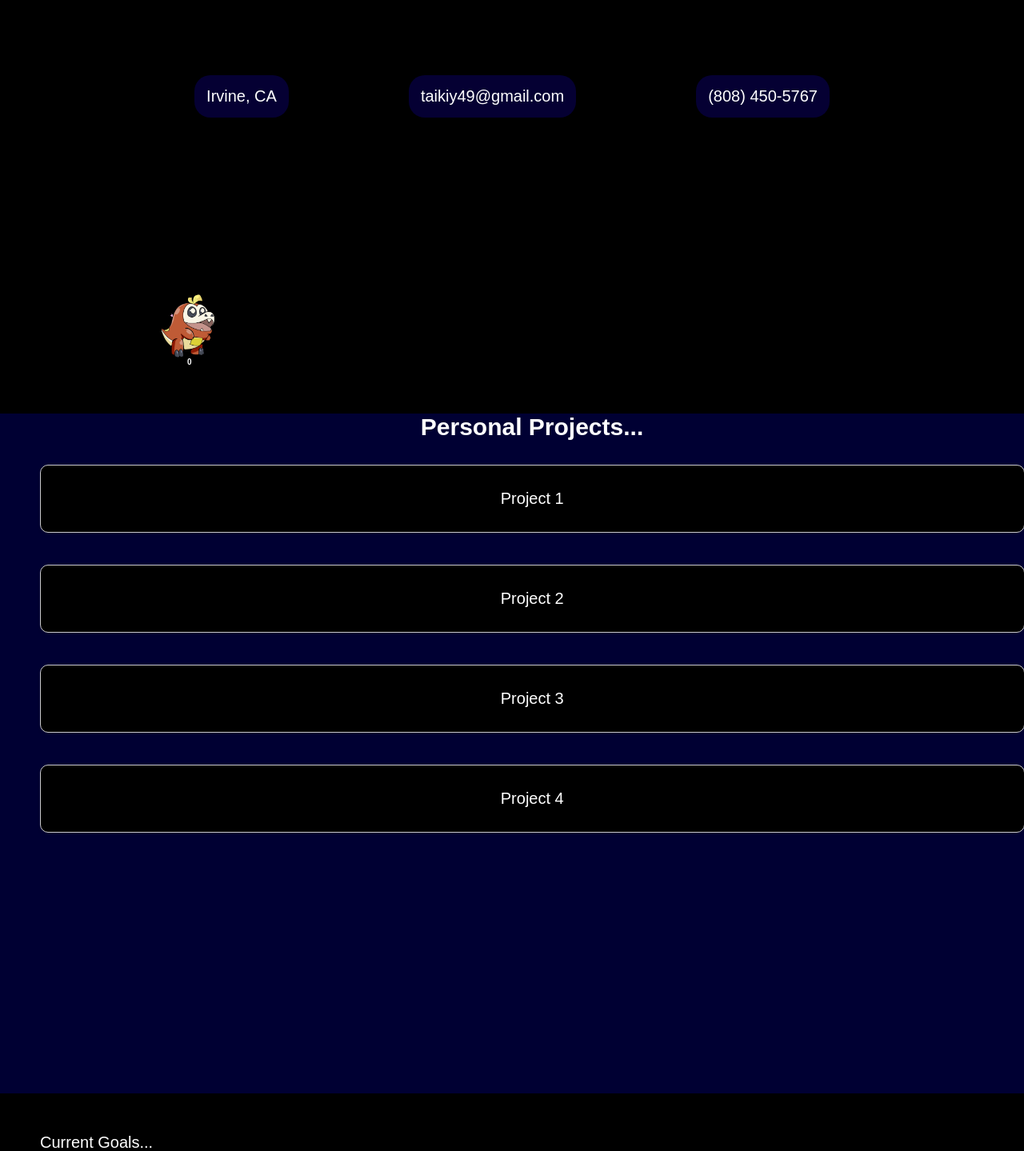
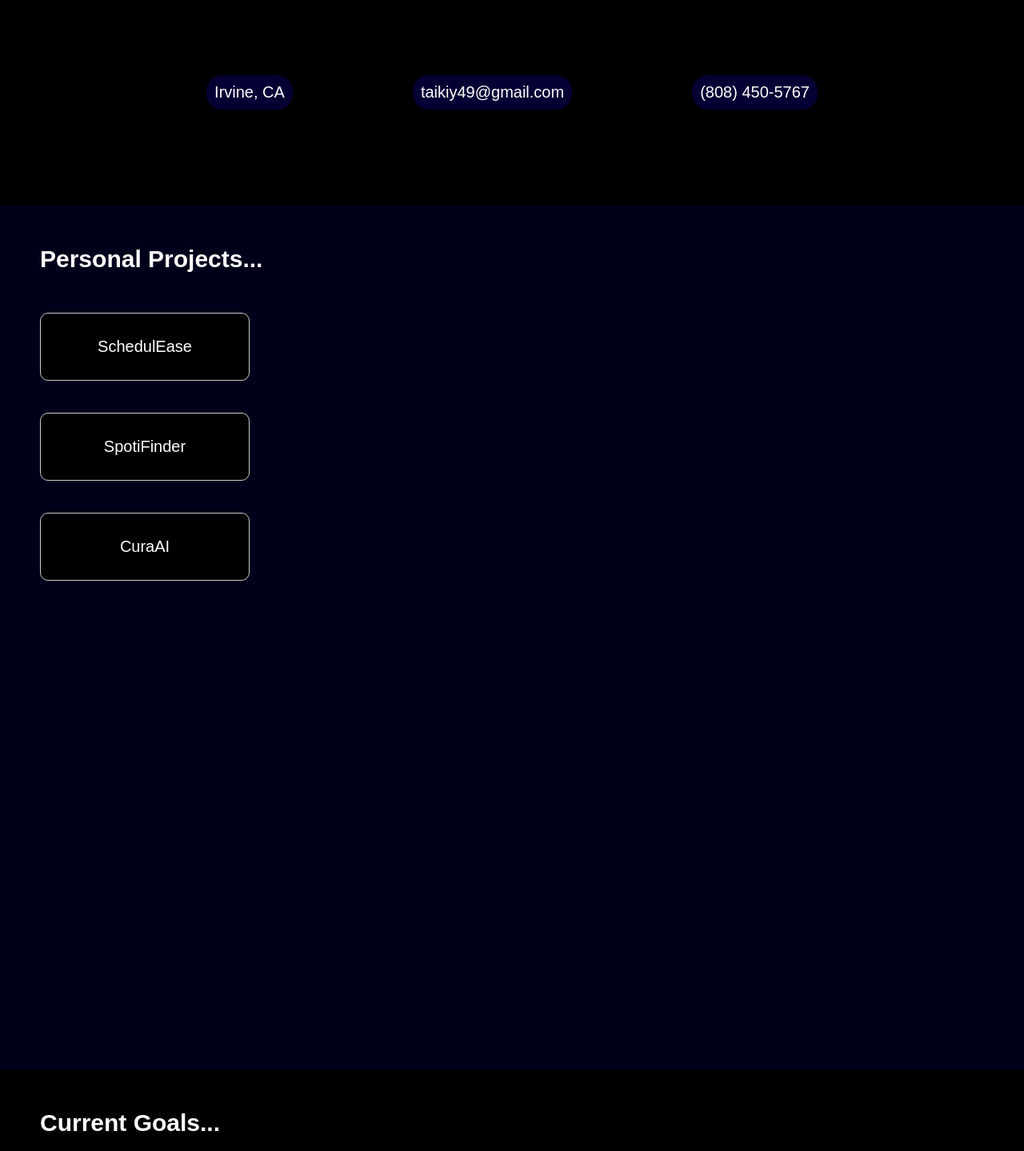
Before and after one commit to Taikiy49/Personal-Website, a React (Create React App) app: page / in a window 1280 px wide. Shown: the part 551-1990 px from the top of the page at 80% size. Built offline with nearby package versions, Linux system fonts and the light colour scheme.

Commit message:
BEST COMMIT HERE

```diff
--- a/src/1-First.css
+++ b/src/1-Cover.css
@@ -121,6 +121,7 @@
     margin-left: 25px; margin-right: 25px;
     width: 60px;
     border-radius: 100%;
+    border: 1px solid #ccc; box-shadow: 0 2px 5px rgba(0, 0, 0, 0.1);
 }
 
 .linkedin-img:hover, .github-img:hover{ transform: scale(1.1); }
@@ -128,13 +129,13 @@
 
 .contact-info{
     display: flex;
-    margin: 0 auto; margin-top: 75px; margin-bottom: 200px;
+    margin: 0 auto; margin-top: 75px; margin-bottom: 100px;
     gap: 150px;
 }
 
 .contact-box{
     cursor: pointer;
-    border-radius: 20px; padding: 15px;
+    border-radius: 20px; padding: 10px;
     background-color: rgba(25, 0, 255, 0.2);
 }
 
--- a/src/1-First.js
+++ b/src/1-Cover.js
@@ -1,7 +1,7 @@
 import React, { useState, useEffect } from 'react';
-import './1-First.css';
+import './1-Cover.css';
 
-const First = () => {
+const Cover = () => {
   const [titleDone, setTitleDone] = useState(false);
   const [subtitleDone, setSubtitleDone] = useState(false);
   const [descriptionDone, setDescriptionDone] = useState(false);
@@ -51,4 +51,4 @@ const First = () => {
   );
 };
 
-export default First;
+export default Cover;
--- /dev/null
+++ b/src/2-Projects.css
@@ -0,0 +1,31 @@
+.box {
+  background-color: black;
+  border: 1px solid #ccc; box-shadow: 0 2px 5px rgba(0, 0, 0, 0.1);
+  cursor: pointer;
+  padding: 30px;
+  margin-bottom: 40px; margin-left: 50px;
+  border-radius: 10px;
+  width: 200px;
+  text-align: center;
+}
+
+.box:hover {
+  transform: scale(1.01);
+}
+
+.second-floor{
+  height: 1080px;
+  background-color: rgba(0, 0, 255, 0.1);
+}
+
+.projects-container {
+  display: flex;
+  flex-direction: column;
+  margin: 0 auto;
+
+}
+
+.projects-container-title{
+  margin-top: 50px; margin-bottom: 50px; margin-left: 50px;
+  font-size: 30px; font-weight: bold;
+}
--- /dev/null
+++ b/src/2-Projects.js
@@ -0,0 +1,17 @@
+import './2-Projects.css'
+
+
+const Projects = () => {
+    return(
+        <div className='second-floor'>
+            <div className="projects-container">
+                <div className='projects-container-title'>Personal Projects...</div>
+                <div className="box">SchedulEase</div>
+                <div className="box">SpotiFinder</div>
+                <div className="box">CuraAI</div>
+            </div>
+        </div>
+);
+};
+
+export default Projects;
--- a/src/2-Second.css
+++ /dev/null
@@ -1,111 +0,0 @@
-
-.dinosaur-container {
-    position: relative;
-    width: 100%;
-    height: 100px;
-
-}
-
-.dinosaur-container img {
-    cursor: pointer;
-    display: block;
-    margin-left: auto;
-    width: 70px;
-    position: absolute;
-    animation: moveAndFlip 30s linear infinite;
-}
-
-
-.counter-text {
-    position: absolute;
-    top: 80px;
-    left: 50px;
-    font-size: 10px; font-weight: bold;
-    animation: moveCounter 30s linear infinite;
-    margin-left: 34px;
-}
-
-@keyframes moveAndFlip {
-    0%, 25% {
-      left: 200px;
-      transform: scaleX(-1);
-    }
-    50% {
-      left: calc(100% - 300px);
-      transform: scaleX(-1);
-    }
-    50.01%, 75% {
-      left: calc(100% - 300px);
-      transform: scaleX(1);
-    }
-    100% {
-      left: 200px;
-      transform: scaleX(1);
-    }
-}
-
-@keyframes moveCounter {
-    0%, 25% {
-      left: 200px;
-    }
-    50% {
-      left: calc(100% - 300px);
-    }
-    50.01%, 75% {
-      left: calc(100% - 300px);
-    }
-    100% {
-      left: 200px;
-    }
-}
-
-.box {
-    background-color: black;
-    border: 1px solid #ccc;
-    cursor: pointer;
-    padding: 30px;
-    margin-bottom: 40px;
-    margin-top: 30px;
-    border-radius: 10px;
-    box-shadow: 0 2px 5px rgba(0, 0, 0, 0.1);
-    width: 95%;
-    text-align: center;
-}
-
-.box:hover {
-    transform: scale(1.01);
-}
-
-
-.projects-master-container{
-    width: 100%;
-    background-color: rgba(0, 0, 255, 0.2);
-    height: 850px;
-}
-
-.goals-master-container{
-    width: 100%;
-    background-color: black;
-    height: 850px;
-}
-
-.projects-container,
-.goals-container,
-.explorations-container {
-    margin-top: 50px;
-    margin-right: auto;
-    margin-left: 50px;
-}
-
-.projects-container-title{
-    text-align: center;
-    font-size: 30px; font-weight: bold;
-}
-
-footer {
-    display: flex;
-    margin-top: auto;
-    margin-bottom: 20px;
-    margin-left: 50px;
-    margin-top: 100px;
-}
--- a/src/2-Second.js
+++ /dev/null
@@ -1,32 +0,0 @@
-import React, { useState } from 'react';
-import './2-Second.css'
-
-
-const Second = () => {
-    const [counter, setCounter] = useState(0);
-
-    const handleClick = () => {
-        setCounter(counter + 1);
-    };
-
-    return(
-        <div className='second-floor'>
-            <div className="dinosaur-container">
-                <img src="./dinosaur.png" alt="dinosaur" onClick={handleClick} />
-                <div className="counter-text">{counter}</div>
-            </div>
-
-            <div className="projects-master-container">
-                <div className="projects-container">
-                    <div className='projects-container-title'>Personal Projects...</div>
-                    <div className="box">Project 1</div>
-                    <div className="box">Project 2</div>
-                    <div className="box">Project 3</div>
-                    <div className="box">Project 4</div>
-                </div>
-            </div>
-        </div>
-    );
-};
-
-export default Second;
--- /dev/null
+++ b/src/3-Goals.css
@@ -0,0 +1,30 @@
+.box {
+    background-color: black;
+    border: 1px solid #ccc; box-shadow: 0 2px 5px rgba(0, 0, 0, 0.1);
+    cursor: pointer;
+    padding: 30px;
+    margin-bottom: 40px; margin-left: 50px;
+    border-radius: 10px;
+    width: 200px;
+    text-align: center;
+}
+
+.box:hover {
+    transform: scale(1.01);
+}
+
+.third-floor{
+    height: 1080px;
+}
+
+.goals-container {
+    display: flex;
+    flex-direction: column;
+    margin: 0 auto;
+
+}
+
+.goals-container-title{
+    margin-top: 50px; margin-bottom: 50px; margin-left: 50px;
+    font-size: 30px; font-weight: bold;
+}
--- /dev/null
+++ b/src/3-Goals.js
@@ -0,0 +1,17 @@
+import './3-Goals.css';
+
+const Goals = () => {
+    return (
+        <div className='third-floor'>
+            <div className="goals-container">
+                <div className='goals-container-title'>Current Goals...</div>
+                <div className="box">Find another internship for summer 2025!</div>
+                <div className="box">Enhance skills in fullstack development!</div>
+                <div className="box">Learn more programming languages!</div>
+                <div className="box">Compete in more Hackathons!</div>
+            </div>
+        </div>
+    );
+};
+
+export default Goals;
--- /dev/null
+++ b/src/4-Experiences.css
@@ -0,0 +1,33 @@
+.box {
+    background-color: black;
+    border: 1px solid #ccc; box-shadow: 0 2px 5px rgba(0, 0, 0, 0.1);
+    cursor: pointer;
+    padding: 30px;
+    margin-bottom: 40px; margin-left: 50px;
+    border-radius: 10px;
+    width: 200px;
+    text-align: center;
+}
+
+.box:hover {
+    transform: scale(1.01);
+}
+
+
+.fourth-floor{
+    background-color: rgba(0, 0, 255, 0.1);
+    height: 1080px;
+}
+
+
+.experiences-container {
+    display: flex;
+    flex-direction: column;
+    margin: 0 auto;
+
+}
+
+.experiences-container-title{
+    margin-top: 50px; margin-bottom: 50px; margin-left: 50px;
+    font-size: 30px; font-weight: bold;
+}
--- /dev/null
+++ b/src/4-Experiences.js
@@ -0,0 +1,16 @@
+import './4-Experiences.css'
+
+const Experiences = () => {
+    return (
+        <div className='fourth-floor'>
+            <div className="experiences-container">
+                <div className='experiences-container-title'>Experiences...</div>
+                <div className="box">Experience 1</div>
+                <div className="box">Experience 2</div>
+                <div className="box">Experience 3</div>
+            </div>
+        </div>
+    );
+};
+
+export default Experiences;
--- a/src/App.css
+++ b/src/App.css
@@ -7,3 +7,71 @@
   justify-content: center;
   flex-direction: column;
 }
+
+.dinosaur-container {
+  margin-top: 50px;
+  position: relative;
+  height: 100px;
+
+}
+
+.dinosaur-container img {
+  cursor: pointer;
+  display: block;
+  margin-left: auto;
+  width: 70px;
+  position: absolute;
+  animation: moveAndFlip 30s linear infinite;
+}
+
+.counter-text {
+  position: absolute;
+  top: 80px;
+  left: 50px;
+  font-size: 10px; font-weight: bold;
+  animation: moveCounter 30s linear infinite;
+  margin-left: 34px;
+}
+
+@keyframes moveAndFlip {
+  0%, 25% {
+    left: 200px;
+    transform: scaleX(-1);
+  }
+  50% {
+    left: calc(100% - 300px);
+    transform: scaleX(-1);
+  }
+  50.01%, 75% {
+    left: calc(100% - 300px);
+    transform: scaleX(1);
+  }
+  100% {
+    left: 200px;
+    transform: scaleX(1);
+  }
+}
+
+@keyframes moveCounter {
+  0%, 25% {
+    left: 200px;
+  }
+  50% {
+    left: calc(100% - 300px);
+  }
+  50.01%, 75% {
+    left: calc(100% - 300px);
+  }
+  100% {
+    left: 200px;
+  }
+}
+
+
+footer {
+  display: flex;
+  margin-top: auto;
+  margin-bottom: 20px;
+  margin-left: 50px;
+  margin-top: 100px;
+}
--- a/src/App.js
+++ b/src/App.js
@@ -1,27 +1,29 @@
 import './App.css';
-import First from './1-First'; //
-import Second from './2-Second';
+import React, { useState } from 'react';
+import Cover from './1-Cover';
+import Projects from './2-Projects';
+import Goals from './3-Goals';
+import Experiences from './4-Experiences';
 
 const App = () => {
+  const [counter, setCounter] = useState(0);
+
+  const handleClick = () => {
+      setCounter(counter + 1);
+  };
+
 
   return (
     <div className="app-container">
-      <First />
-      <Second />
+      <Cover />
+      <Projects />
+      <Goals />
+      <Experiences />
 
-      <div className="goals-master-container">
-        <div className="goals-container">Current Goals...
-          <div className="box">Find another internship for summer 2025!</div>
-          <div className="box">Enhance skills in fullstack development!</div>
-          <div className="box">Learn more programming languages!</div>
-          <div className="box">Compete in more Hackathons!</div>
-        </div>
-      </div>
 
-      <div className="explorations-container">Explorations...
-        <div className="box">Exploration 1</div>
-        <div className="box">Exploration 2</div>
-        <div className="box">Exploration 3</div>
+      <div className="dinosaur-container">
+        <img src="./dinosaur.png" alt="dinosaur" onClick={handleClick} />
+        <div className="counter-text">{counter}</div>
       </div>
 
       <footer>&copy; 2024 Taiki Yamashita. All rights reserved.</footer>
```
